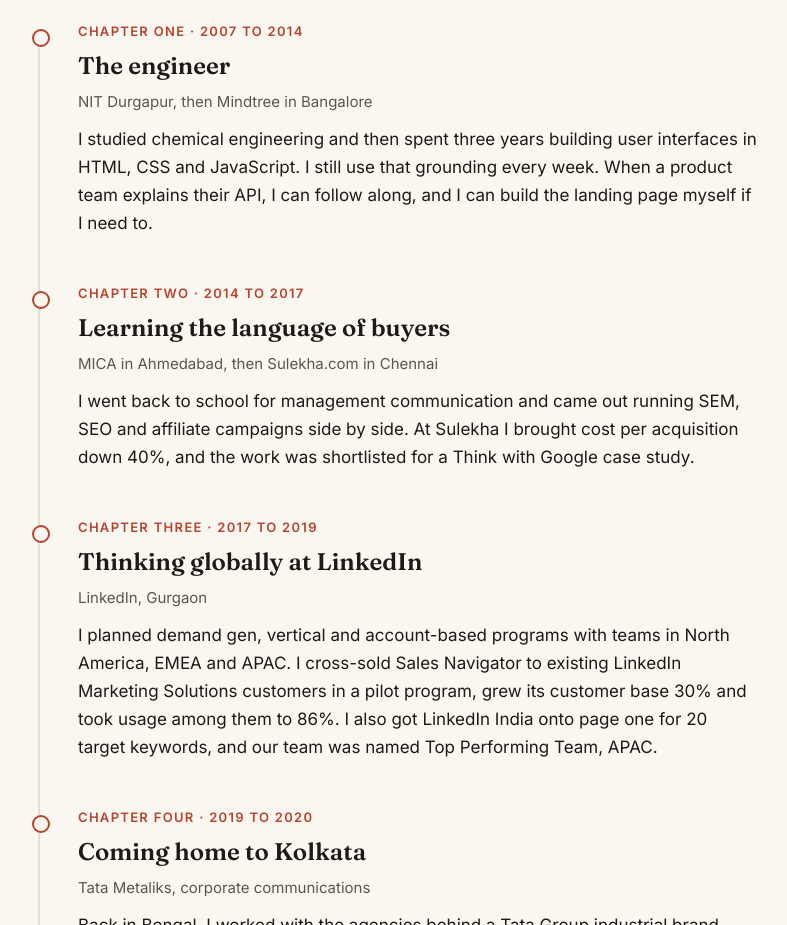
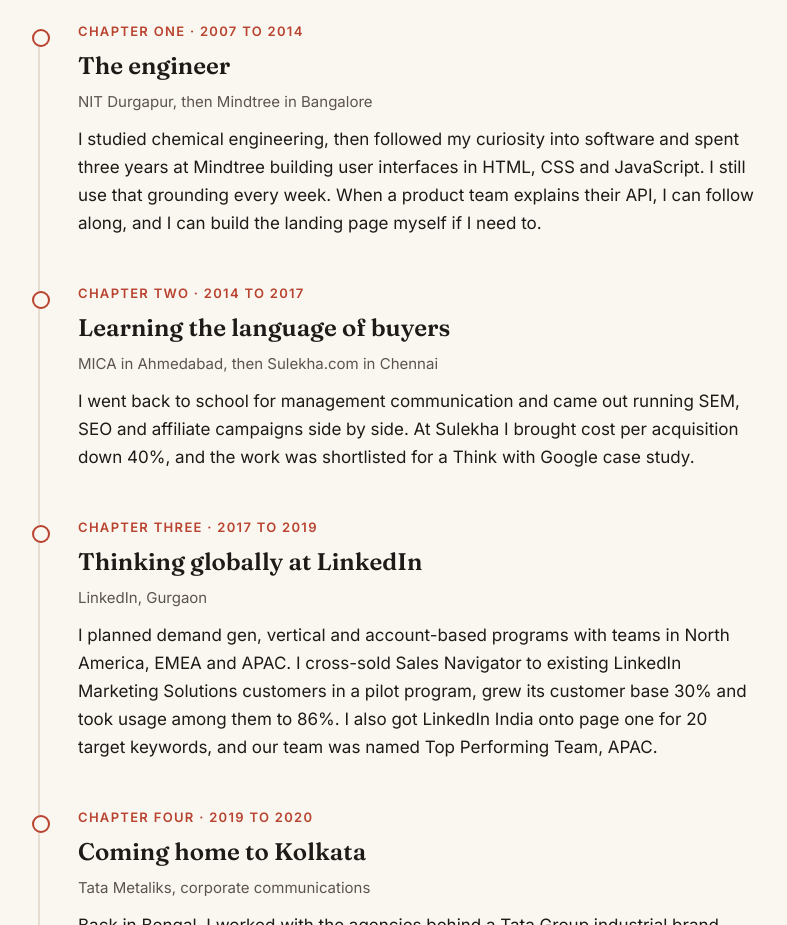
Before and after one commit to ananyaganguli/ananyaganguli.github.io, a plain HTML site: page index.html in a window 1280 px wide. Shown: the part 1640-2565 px from the top of the page, without its empty margins (116-903 px from the left). Drawn offline with Linux system fonts and the light colour scheme.

Commit message:
Add files via upload

```diff
--- a/index.html
+++ b/index.html
@@ -254,7 +254,7 @@
           <p class="when">Chapter one · 2007 to 2014</p>
           <h3>The engineer</h3>
           <p class="where">NIT Durgapur, then Mindtree in Bangalore</p><div class="more-body">
-          <p>I studied chemical engineering and then spent three years building user interfaces in HTML, CSS and JavaScript. I still use that grounding every week. When a product team explains their API, I can follow along, and I can build the landing page myself if I need to.</p>
+          <p>I studied chemical engineering, then followed my curiosity into software and spent three years at Mindtree building user interfaces in HTML, CSS and JavaScript. I still use that grounding every week. When a product team explains their API, I can follow along, and I can build the landing page myself if I need to.</p>
         </div>
           <button class="more-btn" type="button" aria-expanded="false">Read this chapter</button>
         </div>
```
